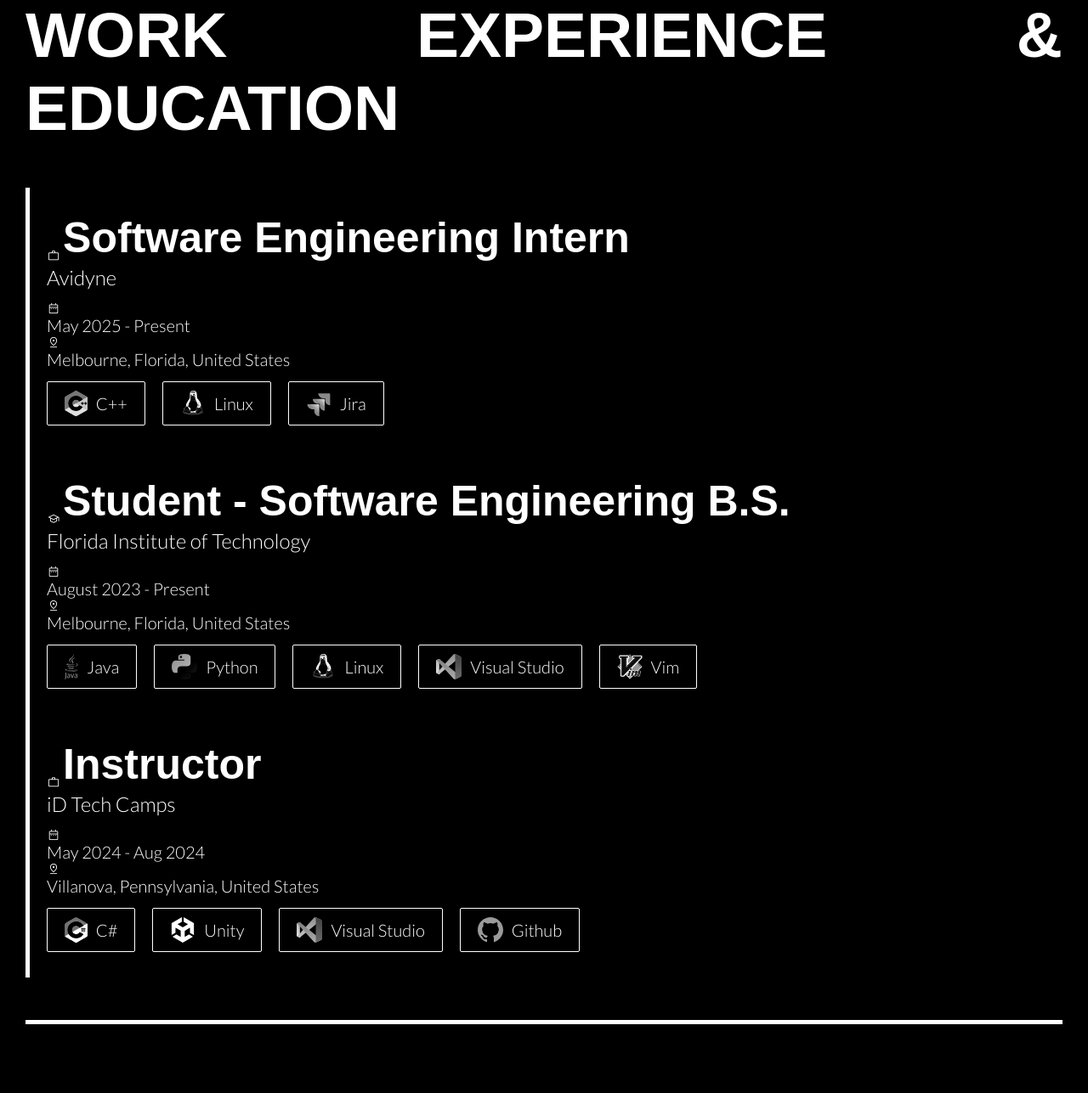
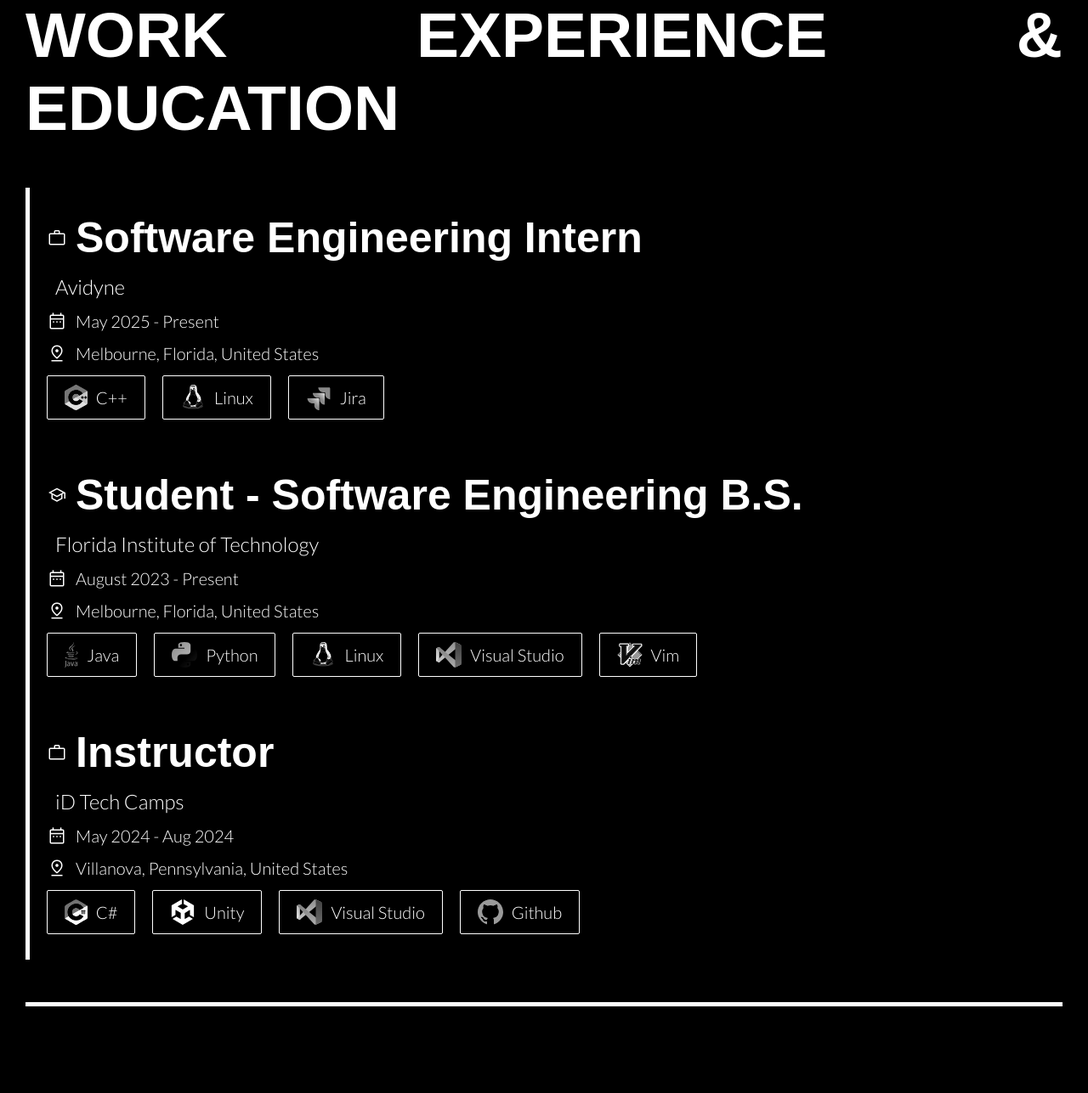
Before and after one commit to brysonnoble/brysonnoble.github.io, a PHP site: page / in a window 1280 px wide. Shown: the part 1052-2339 px from the top of the page at 85% size. Run offline with PHP 8.4, Linux system fonts and the light colour scheme; style sheets or scripts are compiled from the project's sources; some web fonts are replaced.

Commit message:
Update styles.scss

```diff
--- a/styles.scss
+++ b/styles.scss
@@ -227,6 +227,18 @@ a {
     margin: 0;
     font-weight: 300;
   }
+  > div:not(.projSkills) {
+    display: flex;
+    flex-direction: column;
+    gap: 14px;
+    div {
+        display: flex;
+        align-items: center;
+        gap: 10px;
+        .material-symbols-outlined {
+          font-size: 24px;
+          font-weight: 300;
+        }
       h3 {
         overflow: hidden;
         text-overflow: ellipsis;
@@ -239,15 +251,12 @@ a {
       }
       h4 {
         font-size: 24px;
-    margin-bottom: 14px;
       }
       h5 {
         font-weight: 300;
         font-size: 20px;
       }
-  .material-symbols-outlined {
-    font-size: inherit;
-    font-weight: inherit;
+    }
   }
 }
 
```
Lines whose indentation alone changed are shown as unchanged.
